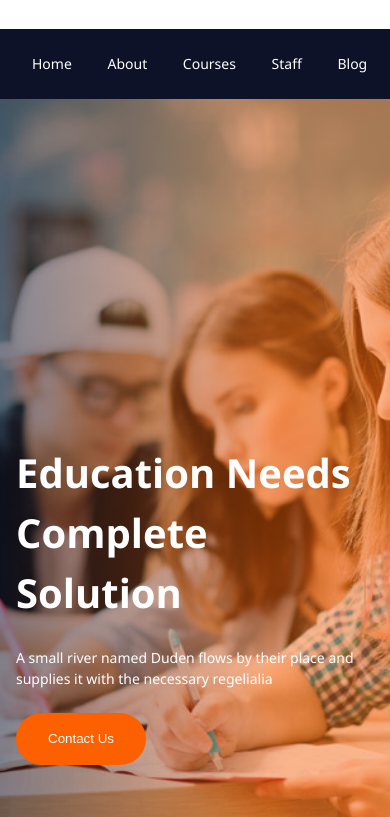
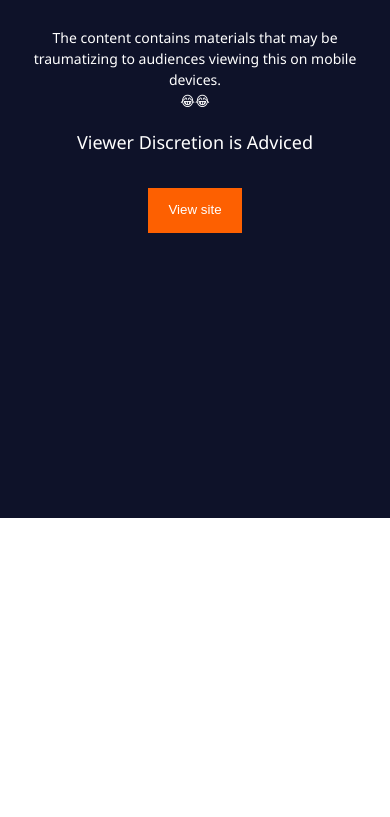
Before and after one commit to kingslee69/Slack-University, a plain HTML site: page index.html in a window 390 px wide. Shown: the part 326-1143 px from the top of the page. After the commit the page ends 844 px from the top, so only its background shows below. Drawn offline with Linux system fonts and the light colour scheme.

Commit message:
add some silly responsive joke

```diff
--- a/index.html
+++ b/index.html
@@ -6,7 +6,8 @@
     <title>Slack University</title>
     <link rel="stylesheet" href="./main.css" />
   </head>
-  <body class="container-fluid">
+  <body>
+    <div id="site" class="container-fluid disappear">
       <!-- the header starts here -->
       <header class="container container-lg head">
         <img src="./images/icons/SLACK.svg" alt="logo" />
@@ -76,8 +77,8 @@
           <img src="./images/icons/blackboard.svg" alt="icons" />
           <p class="tile-title">Certified Teachers</p>
           <p>
-          Even the all-powerful pointing has no control about the blind texts it
-          is an almost unorthographic
+            Even the all-powerful pointing has no control about the blind texts
+            it is an almost unorthographic
           </p>
         </div>
 
@@ -85,8 +86,8 @@
           <img src="./images/icons/certificate.svg" alt="icons" />
           <p class="tile-title">Special Education</p>
           <p>
-          Even the all-powerful pointing has no control about the blind texts it
-          is an almost unorthographic
+            Even the all-powerful pointing has no control about the blind texts
+            it is an almost unorthographic
           </p>
         </div>
 
@@ -94,8 +95,8 @@
           <img src="./images/icons/library.svg" alt="icons" />
           <p class="tile-title">Book & Library</p>
           <p>
-          Even the all-powerful pointing has no control about the blind texts it
-          is an almost unorthographic
+            Even the all-powerful pointing has no control about the blind texts
+            it is an almost unorthographic
           </p>
         </div>
 
@@ -103,8 +104,8 @@
           <img src="./images/icons/football.svg" alt="icons" />
           <p class="tile-title">Sport Clubs</p>
           <p>
-          Even the all-powerful pointing has no control about the blind texts it
-          is an almost unorthographic
+            Even the all-powerful pointing has no control about the blind texts
+            it is an almost unorthographic
           </p>
         </div>
       </div>
@@ -117,8 +118,8 @@
         >
           <p class="title">What We Offer</p>
           <p>
-          on her way she met a copy. The copy warned the little blind text, that
-          it came from it would have been rewritten a thousand times and
+            on her way she met a copy. The copy warned the little blind text,
+            that it came from it would have been rewritten a thousand times and
             everything that was left from its origin would be the word.
           </p>
           <div class="highlight-div">
@@ -127,8 +128,8 @@
               <div class="mx">
                 <p class="tile-title">Safety First</p>
                 <p style="color: var(--dark-secondary)">
-                Far far away, behind the word mountains, far from the countries
-                Vokalia
+                  Far far away, behind the word mountains, far from the
+                  countries Vokalia
                 </p>
               </div>
             </div>
@@ -138,8 +139,8 @@
               <div class="mx">
                 <p class="tile-title">Regular Classes</p>
                 <p style="color: var(--dark-secondary)">
-                Far far away, behind the word mountains, far from the countries
-                Vokalia
+                  Far far away, behind the word mountains, far from the
+                  countries Vokalia
                 </p>
               </div>
             </div>
@@ -152,8 +153,8 @@
               <div class="mx">
                 <p class="tile-title">Certified Teachers</p>
                 <p style="color: var(--dark-secondary)">
-                Far far away, behind the word mountains, far from the countries
-                Vokalia
+                  Far far away, behind the word mountains, far from the
+                  countries Vokalia
                 </p>
               </div>
             </div>
@@ -163,8 +164,8 @@
               <div class="mx">
                 <p class="tile-title">Sufficient Classrooms</p>
                 <p style="color: var(--dark-secondary)">
-                Far far away, behind the word mountains, far from the countries
-                Vokalia
+                  Far far away, behind the word mountains, far from the
+                  countries Vokalia
                 </p>
               </div>
             </div>
@@ -174,8 +175,8 @@
               <div class="mx">
                 <p class="tile-title">Creative Lessons</p>
                 <p style="color: var(--dark-secondary)">
-                Far far away, behind the word mountains, far from the countries
-                Vokalia
+                  Far far away, behind the word mountains, far from the
+                  countries Vokalia
                 </p>
               </div>
             </div>
@@ -185,8 +186,8 @@
               <div class="mx">
                 <p class="tile-title">Sports Facilities</p>
                 <p style="color: var(--dark-secondary)">
-                Far far away, behind the word mountains, far from the countries
-                Vokalia
+                  Far far away, behind the word mountains, far from the
+                  countries Vokalia
                 </p>
               </div>
             </div>
@@ -194,5 +195,22 @@
         </div>
         <div class="picture-col" style="height: 100%"></div>
       </div>
+    </div>
+    <div id="warning-screen" class="mobile-only warning-screen dark container-fluid">
+      <div class="center">
+        <h1 style="color: var(--brand)">Warning!</h1>
+        <p>
+          The content contains materials that may be traumatizing to audiences
+          viewing this on mobile devices.
+          <br />
+          <span>&#128514&#128514</span>
+        </p>
+
+        <p class="tile-title">Viewer Discretion is Adviced</p>
+        <button onclick="showSite()" class="btn btn-brand">View site</button>
+      </div>
+    </div>
+
+    <script src="./index.js"></script>
   </body>
 </html>
--- a/index.js
+++ b/index.js
@@ -0,0 +1,20 @@
+const siteHtml = {
+  siteElement: document.getElementById('site'),
+  showSiteElement: function () {
+    this.siteElement.classList.remove('disappear');
+  },
+};
+
+const warningHtml = {
+  warningElement: document.getElementById('warning-screen'),
+  hideWarningElement: function () {
+    this.warningElement.classList.add('disappear');
+    console.log('halo');
+  },
+};
+
+function showSite() {
+  siteHtml.showSiteElement();
+  warningHtml.hideWarningElement();
+  //   document.getElementById('warning-screen').classList.add('disappear');
+}
--- a/main.css
+++ b/main.css
@@ -192,7 +192,7 @@ h1 {
 .about-section {
   color: var(--dark-secondary);
   position: relative;
-  bottom: 250px;
+  bottom: 200px;
   display: grid;
   grid-template-columns: 70% 30%;
   align-items: center;
@@ -278,6 +278,35 @@ h1 {
   .card-section {
     grid-template-columns: auto auto;
   }
+
+  .warning-screen {
+    color: var(--light);
+    display: block !important;
+    height: 100%;
+    text-align: center;
+    display: flex;
+    align-items: center;
+
+    position: absolute;
+    top: 0;
+    left: 0;
+    right: 0;
+    bottom: 0;
+  }
+
+  .center {
+    max-width: 400px;
+    height: 200px;
+    text-align: center;
+    margin: 30vh auto;
+  }
+
+  .center > * {
+    margin: 1em;
+  }
+  .disappear {
+    display: none !important;
+  }
 }
 
 @media only screen and (max-width: 768px) {
@@ -309,6 +338,6 @@ h1 {
   }
 
   .card-section {
-    grid-template-columns: auto;
+    grid-template-columns: 100%;
   }
 }
```
Lines whose indentation alone changed are shown as unchanged.
